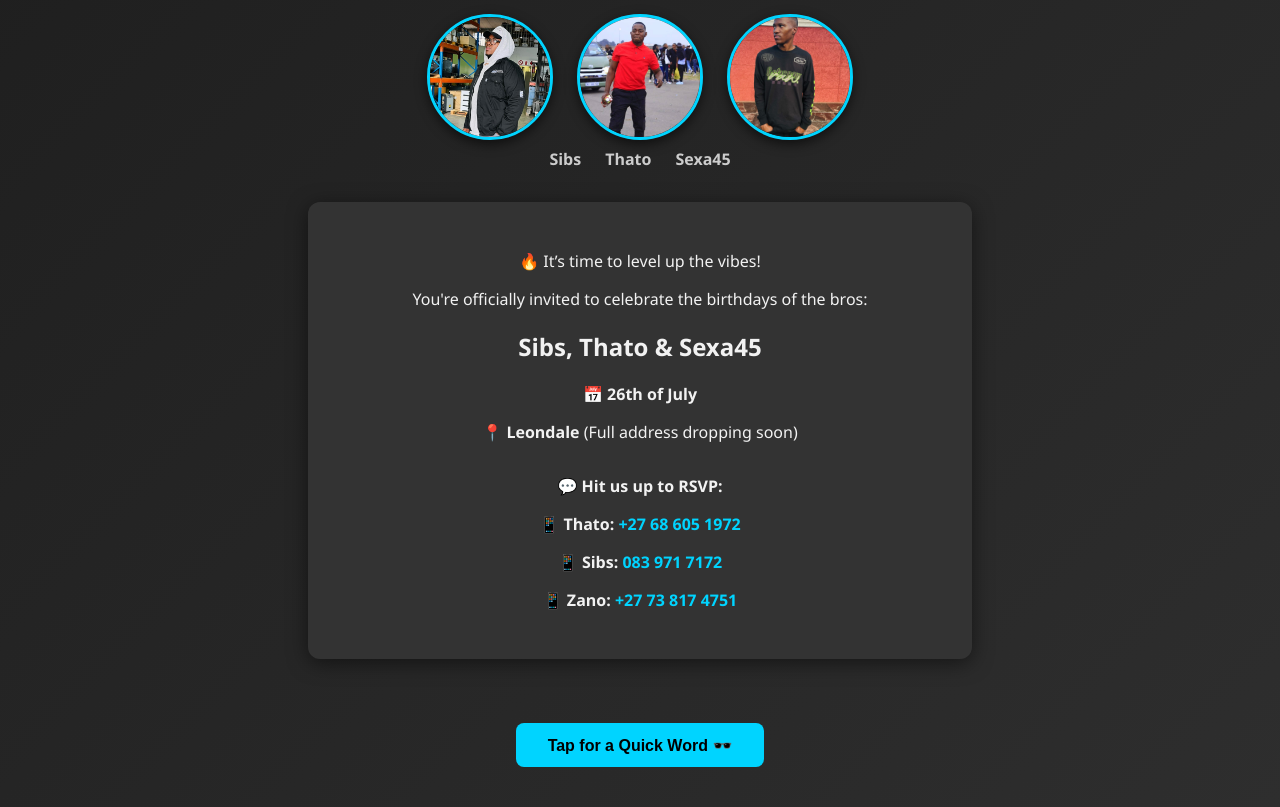
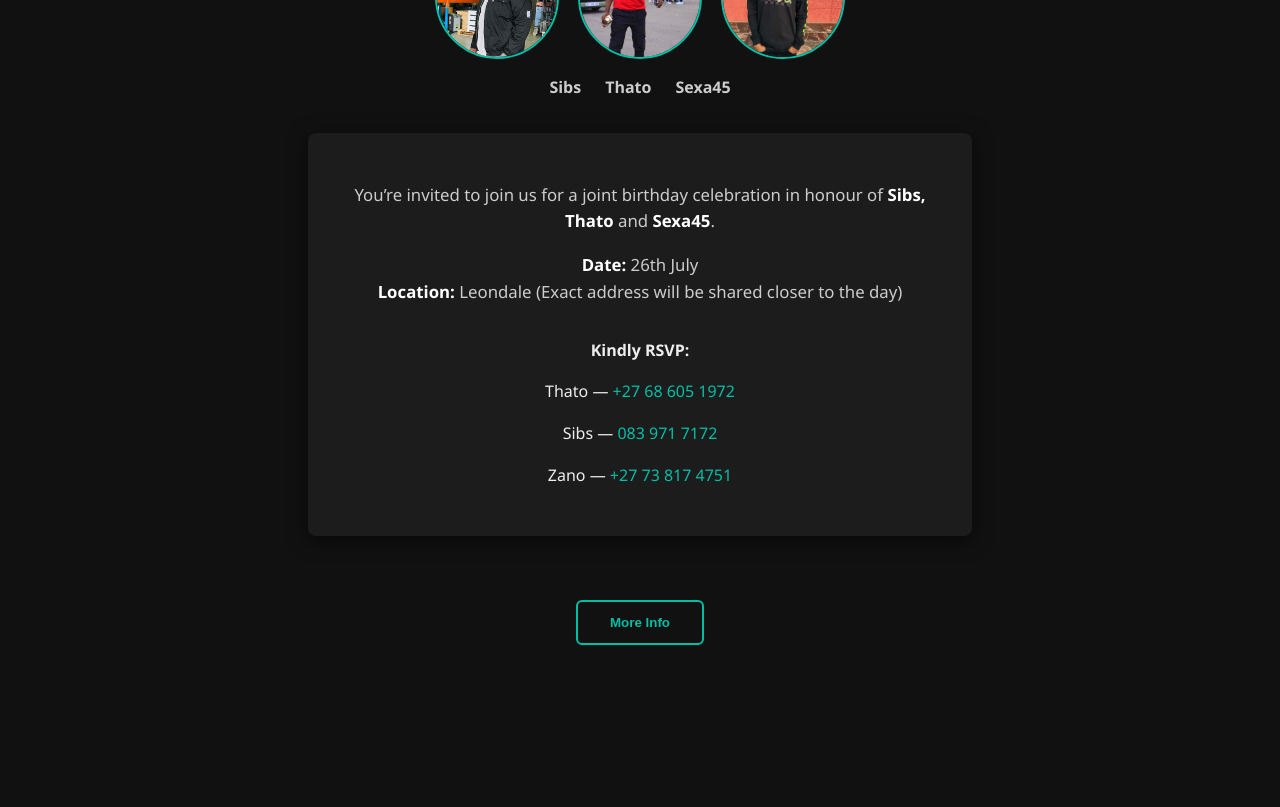
Before and after one commit to tawheeda/birthdayInvite, a plain HTML site: page index.html in a window 1280 px wide. Shown: the part 208-1015 px from the top of the page. After the commit the page ends 893 px from the top, so only its background shows below. Drawn offline with Linux system fonts and the light colour scheme.

Commit message:
Update index.html

```diff
--- a/index.html
+++ b/index.html
@@ -3,110 +3,123 @@
 <head>
   <meta charset="UTF-8" />
   <meta name="viewport" content="width=device-width, initial-scale=1.0"/>
-  <title>Birthday Bash Invite 🎉</title>
+  <title>Birthday Invitation</title>
   <style>
     body {
       font-family: 'Segoe UI', Tahoma, Geneva, Verdana, sans-serif;
-      background: linear-gradient(135deg, #1e1e1e, #2e2e2e);
-      color: #f2f2f2;
+      background: #111;
+      color: #eee;
       text-align: center;
       padding: 2rem;
+      line-height: 1.6;
     }
     h1 {
-      font-size: 2.8rem;
-      color: #00d4ff;
+      font-size: 2.4rem;
+      color: #00bfa5;
+      margin-bottom: 1rem;
     }
     .details {
-      background: #333;
+      background-color: #1c1c1c;
       padding: 2rem;
       margin: 2rem auto;
       max-width: 600px;
-      border-radius: 12px;
-      box-shadow: 0 4px 20px rgba(0,0,0,0.5);
-    }
-    .rsvp {
-      margin-top: 2rem;
-      font-weight: bold;
-    }
-    .btn {
-      margin-top: 2rem;
-      background: #00d4ff;
-      color: #000;
-      padding: 0.8rem 2rem;
-      border: none;
       border-radius: 8px;
-      cursor: pointer;
-      font-size: 1rem;
-      font-weight: bold;
-      transition: background 0.3s ease-in-out;
-    }
-    .btn:hover {
-      background: #00aacc;
+      box-shadow: 0 4px 20px rgba(0,0,0,0.6);
     }
     .photos {
       display: flex;
       justify-content: center;
       flex-wrap: wrap;
-      gap: 1.5rem;
-      margin-top: 1.5rem;
+      gap: 1.2rem;
+      margin-bottom: 1rem;
     }
     .photos img {
       width: 120px;
       height: 120px;
       object-fit: cover;
       border-radius: 50%;
-      border: 3px solid #00d4ff;
-      box-shadow: 0 4px 12px rgba(0,0,0,0.6);
+      border: 2px solid #00bfa5;
     }
-    .photo-names {
+    .names {
       display: flex;
       justify-content: center;
       gap: 1.5rem;
-      margin-top: 0.5rem;
       font-weight: 600;
       color: #ccc;
+      margin-bottom: 1.5rem;
     }
-    a {
-      color: #00d4ff;
+    .info {
+      font-size: 1.05rem;
+      color: #ccc;
+    }
+    .info strong {
+      color: #fff;
+    }
+    .rsvp {
+      margin-top: 2rem;
+      font-size: 1rem;
+    }
+    .rsvp a {
+      color: #00bfa5;
       text-decoration: none;
+    }
+    .btn {
+      margin-top: 2rem;
+      background: transparent;
+      border: 2px solid #00bfa5;
+      color: #00bfa5;
+      padding: 0.8rem 2rem;
+      border-radius: 6px;
+      cursor: pointer;
+      font-weight: bold;
+      transition: background 0.3s ease-in-out;
+    }
+    .btn:hover {
+      background: #00bfa5;
+      color: #111;
     }
   </style>
 </head>
 <body>
-  <h1>🎉 You're Invited to the Ultimate Gents' Birthday Bash</h1>
+
+  <h1>You’re Invited</h1>
 
   <div class="photos">
     <img src="sibs.jpg" alt="Sibs">
     <img src="thato.jpg" alt="Thato">
     <img src="sexa45.jpg" alt="Sexa45">
   </div>
-  <div class="photo-names">
+
+  <div class="names">
     <span>Sibs</span>
     <span>Thato</span>
     <span>Sexa45</span>
   </div>
 
   <div class="details">
-    <p>🔥 It’s time to level up the vibes!</p>
-    <p>You're officially invited to celebrate the birthdays of the bros:</p>
-    <h2>Sibs, Thato & Sexa45</h2>
-    <p>📅 <strong>26th of July</strong></p>
-    <p>📍 <strong>Leondale</strong> (Full address dropping soon)</p>
+    <p class="info">
+      You’re invited to join us for a joint birthday celebration in honour of <strong>Sibs, Thato</strong> and <strong>Sexa45</strong>.
+    </p>
+    <p class="info">
+      <strong>Date:</strong> 26th July<br/>
+      <strong>Location:</strong> Leondale (Exact address will be shared closer to the day)
+    </p>
 
     <div class="rsvp">
-      <p>💬 Hit us up to RSVP:</p>
-      <p>📱 Thato: <a href="tel:+27686051972">+27 68 605 1972</a></p>
-      <p>📱 Sibs: <a href="tel:0839717172">083 971 7172</a></p>
-      <p>📱 Zano: <a href="tel:+27738174751">+27 73 817 4751</a></p>
+      <p><strong>Kindly RSVP:</strong></p>
+      <p>Thato — <a href="tel:+27686051972">+27 68 605 1972</a></p>
+      <p>Sibs — <a href="tel:0839717172">083 971 7172</a></p>
+      <p>Zano — <a href="tel:+27738174751">+27 73 817 4751</a></p>
     </div>
   </div>
 
-  <button class="btn" onclick="showMessage()">Tap for a Quick Word 🕶️</button>
+  <button class="btn" onclick="showNote()">More Info</button>
 
   <script>
-    function showMessage() {
-      alert("🔥 Gents' night out loading... Bring the crew, bring the energy. It's gonna be one for the books!");
+    function showNote() {
+      alert("Dress code: All Black. Drinks and good company guaranteed. We look forward to seeing you there.");
     }
   </script>
+
 </body>
 </html>
```
